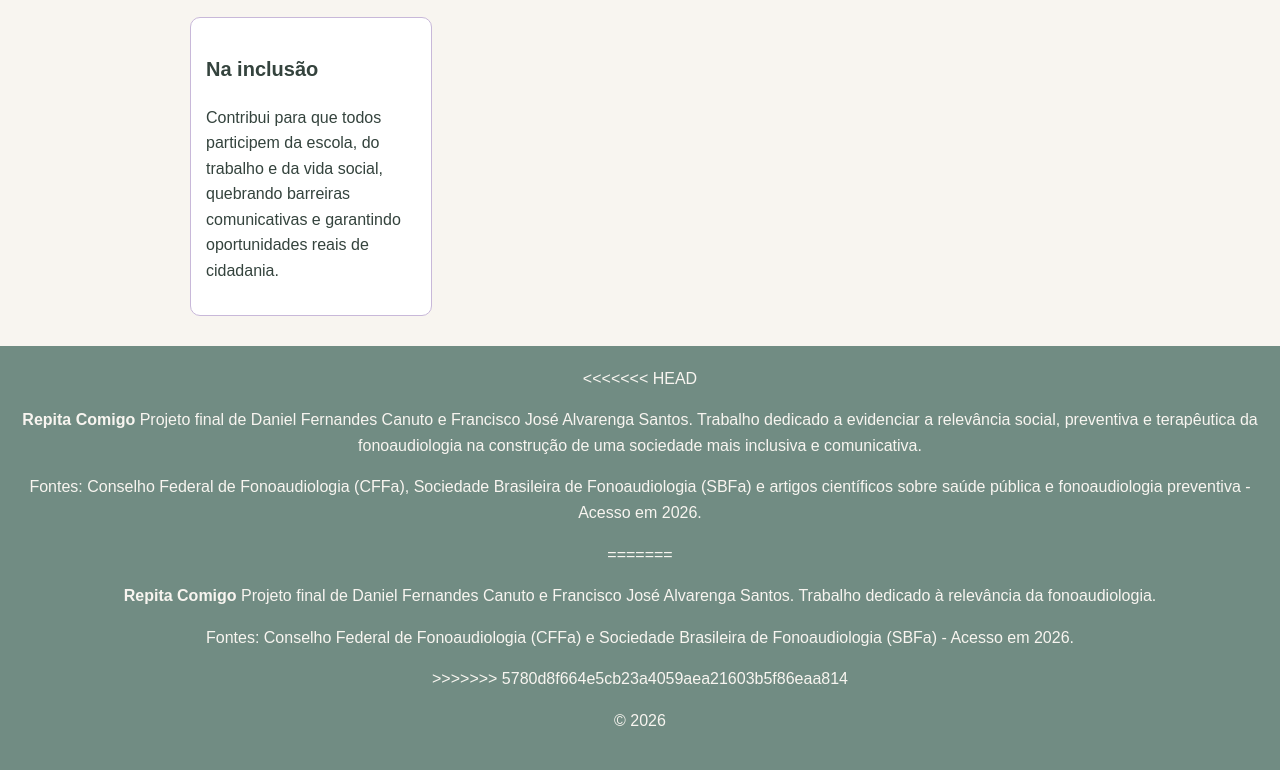
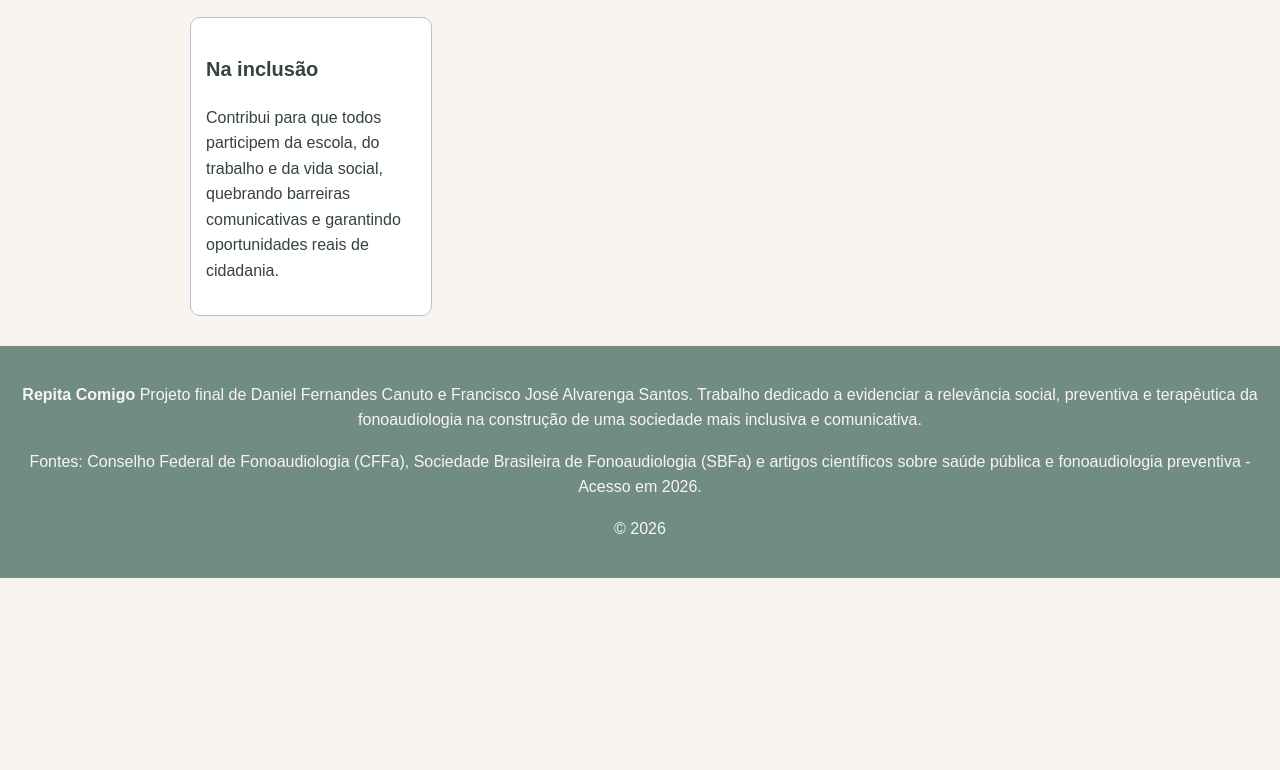
Before and after one commit to danielfdev836/repete_comigo, a plain HTML site: page HTMLS/importancia.html in a window 1280 px wide. Shown: the part 590-1360 px from the top of the page. After the commit the page ends 1168 px from the top, so only its background shows below. Drawn offline with Linux system fonts and the light colour scheme.

Commit message:
Atualização das linkagens de página no novo menu

```diff
--- a/HTMLS/importancia.html
+++ b/HTMLS/importancia.html
@@ -11,7 +11,7 @@
 <body>
 
   <header>
-    <a class="logo" href="index.html">Repita Comigo</a>
+    <a class="logo" href="menu.html">Repita Comigo</a>
     <nav>
       <ul>
         <li><a href="o-que-e.html">O que é</a></li>
@@ -59,17 +59,11 @@
   </main>
 
   <footer>
-    <<<<<<< HEAD <p><strong>Repita Comigo</strong> Projeto final de Daniel Fernandes Canuto e Francisco José Alvarenga
+      <p><strong>Repita Comigo</strong> Projeto final de Daniel Fernandes Canuto e Francisco José Alvarenga
       Santos. Trabalho dedicado a evidenciar a relevância social, preventiva e terapêutica da fonoaudiologia na
       construção de uma sociedade mais inclusiva e comunicativa.</p>
       <p>Fontes: Conselho Federal de Fonoaudiologia (CFFa), Sociedade Brasileira de Fonoaudiologia (SBFa) e artigos
         científicos sobre saúde pública e fonoaudiologia preventiva - Acesso em 2026.</p>
-      =======
-      <p><strong>Repita Comigo</strong> Projeto final de Daniel Fernandes Canuto e Francisco José Alvarenga Santos.
-        Trabalho dedicado à relevância da fonoaudiologia.</p>
-      <p>Fontes: Conselho Federal de Fonoaudiologia (CFFa) e Sociedade Brasileira de Fonoaudiologia (SBFa) - Acesso em
-        2026.</p>
-      >>>>>>> 5780d8f664e5cb23a4059aea21603b5f86eaa814
       <p>© <span id="ano"></span></p>
   </footer>
 
```
Also changed, not shown: HTMLS/cuidados.html (+1 -1 lines), HTMLS/duvidas.html (+3 -3 lines), HTMLS/menu.html (+1 -1 lines), HTMLS/o-que-e.html (+1 -1 lines), HTMLS/por-que-agora.html (+1 -1 lines), HTMLS/sinais.html (+1 -1 lines).
